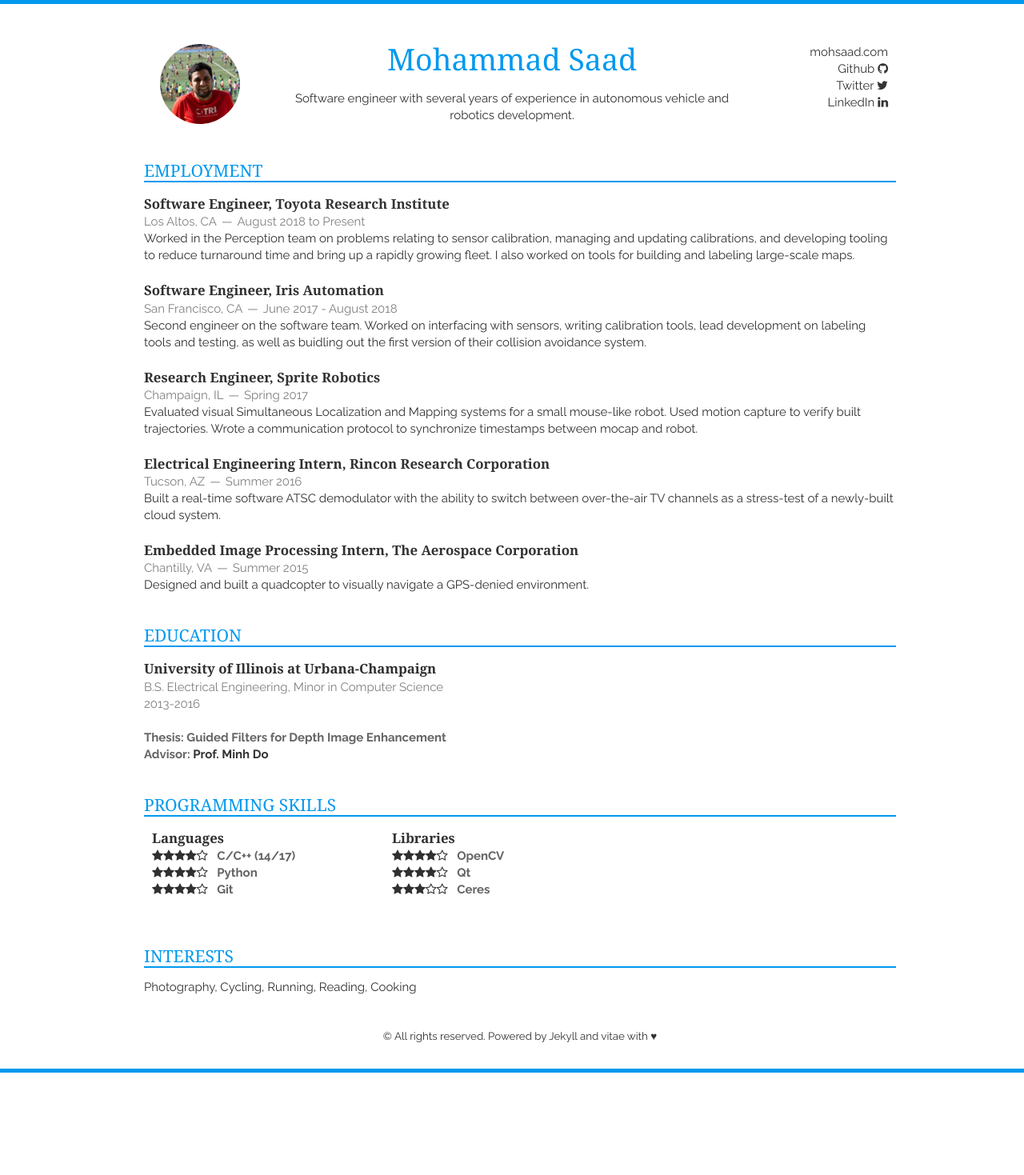
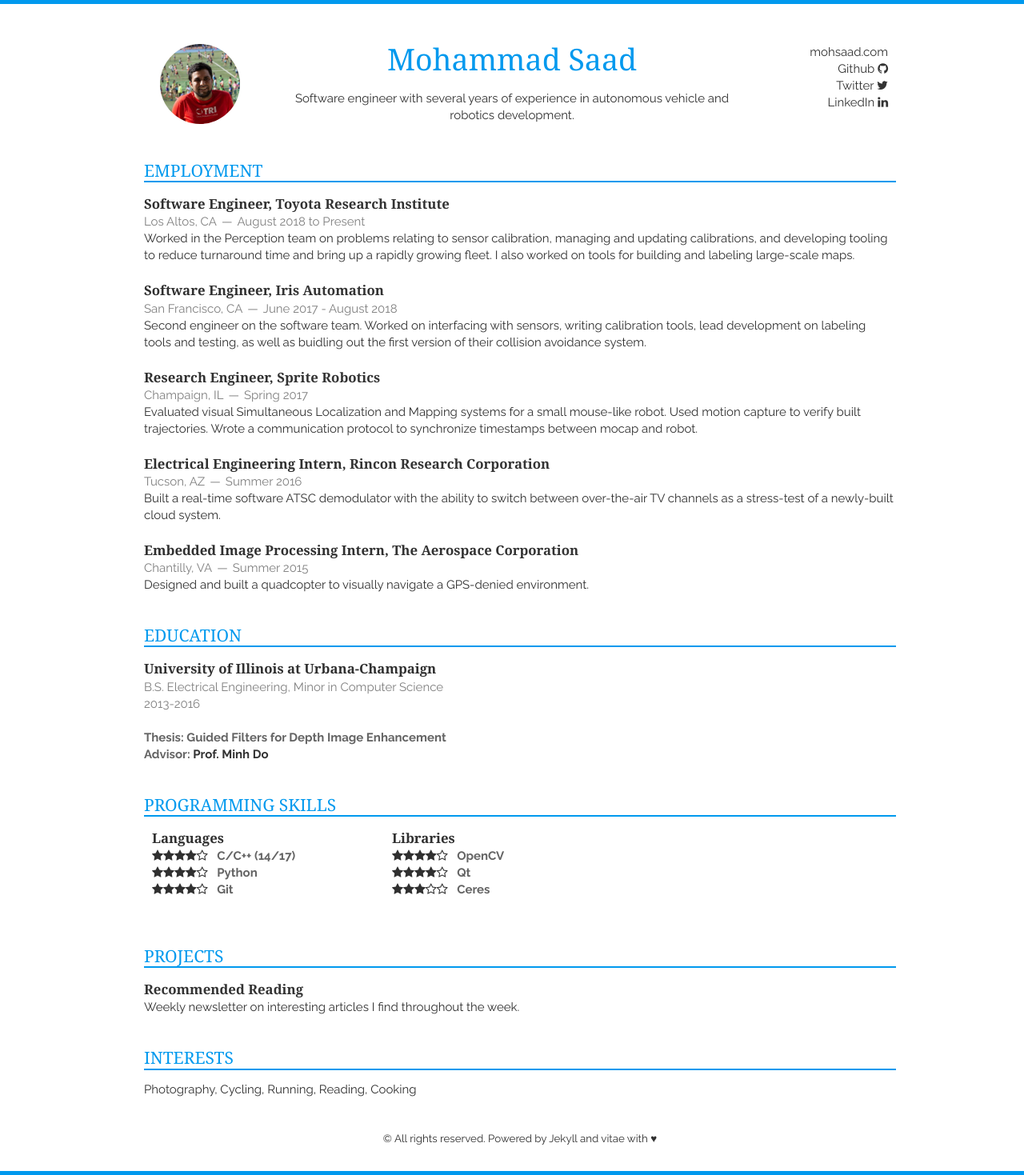
Before and after one commit to mohsaad/mohsaad.github.io, a Jekyll site: the page built from index.html, in a window 1280 px wide. Shown: the whole page at 80% size. Built offline with Jekyll 4.4.1, drawn with Linux system fonts in a browser that asks for light colours; nearby versions of some CDN libraries; before the commit the page ends 1341 px from its top, so only the background shows below that.

Commit message:
_includes: Include initiatives section

```diff
--- /dev/null
+++ b/_includes/projects.html
@@ -0,0 +1,11 @@
+<section class="sixteen columns">
+  <h1 class="underline">Projects</h1>
+  <article>
+    <header>
+      <h1><a href="https://mohsaad.substack.com/">Recommended Reading</a></h1>
+    </header>
+    <p>
+      Weekly newsletter on interesting articles I find throughout the week.
+    </p>
+  </article>
+</section>
--- a/index.html
+++ b/index.html
@@ -5,4 +5,5 @@ layout: layout
 {% include employment.html %}
 {% include education.html %}
 {% include skills.html %}
+{% include projects.html %}
 {% include interests.html %}
```
